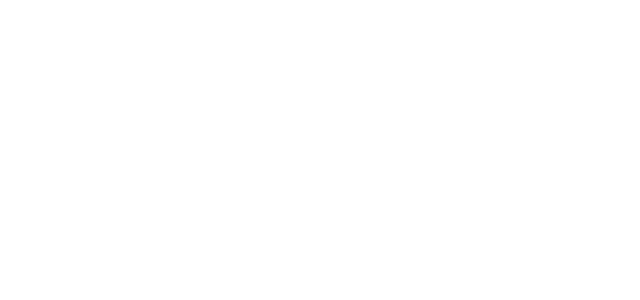
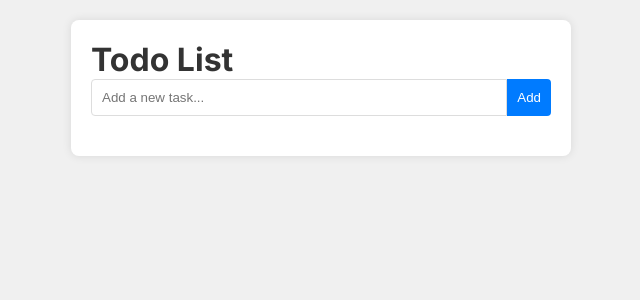
Before and after one commit to bedirgcmz/todo-list, a Next.js app: page / in a window 1280 px wide. Shown: the top 300 px of the page, without its empty margins (319-959 px from the left). Built offline with nearby package versions, Linux system fonts and the light colour scheme.

Commit message:
Todo is done

```diff
--- a/package.json
+++ b/package.json
@@ -13,6 +13,7 @@
     "next": "14.2.5",
     "react": "^18",
     "react-dom": "^18",
+    "react-icons": "^5.2.1",
     "styled-components": "^6.1.12"
   },
   "devDependencies": {
--- /dev/null
+++ b/src/Styles/GlobalStyles.ts
@@ -0,0 +1,22 @@
+"use client";
+import { createGlobalStyle } from "styled-components";
+
+const GlobalStyles = createGlobalStyle`
+  * {
+    margin: 0;
+    padding: 0;
+    box-sizing: border-box;
+  }
+
+  body {
+    font-family: Arial, sans-serif;
+    background-color: #f0f0f0;
+    color: #333;
+  }
+
+  ul {
+    list-style: none;
+  }
+`;
+
+export default GlobalStyles;
--- a/src/app/page.tsx
+++ b/src/app/page.tsx
@@ -1,3 +1,12 @@
+import React from "react";
+import TodoList from "../components/TodoList";
+import GlobalStyles from "../Styles/GlobalStyles";
+
 export default function Home() {
-  return <main></main>;
+  return (
+    <>
+      <GlobalStyles />
+      <TodoList />
+    </>
+  );
 }
--- a/src/components/TodoItem.tsx
+++ b/src/components/TodoItem.tsx
@@ -0,0 +1,50 @@
+import React from "react";
+import styled from "styled-components";
+import { Todo } from "../hooks/useLocalStorage";
+import { FaTrashAlt } from "react-icons/fa";
+import { FaCheckCircle } from "react-icons/fa";
+import { IoCheckmarkDoneCircleSharp } from "react-icons/io5";
+
+interface TodoItemProps {
+  todo: Todo;
+  onToggle: (id: number) => void;
+  onDelete: (id: number) => void;
+}
+
+const TodoItemContainer = styled.li<{ completed: boolean }>`
+  padding: 10px;
+  border-bottom: 1px solid #ddd;
+  display: flex;
+  justify-content: space-between;
+  background-color: ${({ completed }) => (completed ? "#d3ffd3" : "white")};
+
+  span {
+    text-decoration: ${({ completed }) => (completed ? "line-through" : "none")};
+  }
+`;
+
+const FaTrashAltStyles = styled.i`
+  color: red;
+`;
+const FaCheckCircleStyles = styled.i<{ completed: boolean }>`
+  color: ${({ completed }) => (completed ? "#50B498" : "#DD5746")};
+  margin-right: 12px;
+`;
+
+const TodoItem: React.FC<TodoItemProps> = ({ todo, onToggle, onDelete }) => {
+  return (
+    <TodoItemContainer completed={todo.completed} onClick={() => onToggle(todo.id)}>
+      <span>{todo.text}</span>
+      <span>
+        <FaCheckCircleStyles completed={todo.completed}>
+          {todo.completed ? <IoCheckmarkDoneCircleSharp /> : <FaCheckCircle />}
+        </FaCheckCircleStyles>
+        <FaTrashAltStyles onClick={() => onDelete(todo.id)}>
+          <FaTrashAlt />
+        </FaTrashAltStyles>
+      </span>
+    </TodoItemContainer>
+  );
+};
+
+export default TodoItem;
--- a/src/components/TodoList.tsx
+++ b/src/components/TodoList.tsx
@@ -0,0 +1,74 @@
+"use client";
+import React, { useState } from "react";
+import styled from "styled-components";
+import useLocalStorage from "../hooks/useLocalStorage";
+import TodoItem from "./TodoItem";
+
+const TodoListContainer = styled.div`
+  max-width: 500px;
+  margin: 20px auto;
+  padding: 20px;
+  background-color: white;
+  box-shadow: 0 0 10px rgba(0, 0, 0, 0.1);
+  border-radius: 8px;
+`;
+
+const InputContainer = styled.div`
+  display: flex;
+  margin-bottom: 20px;
+
+  input {
+    flex: 1;
+    padding: 10px;
+    border: 1px solid #ddd;
+    border-radius: 4px 0 0 4px;
+    outline: none;
+  }
+
+  button {
+    padding: 10px;
+    background-color: #007bff;
+    color: white;
+    border: none;
+    border-radius: 0 4px 4px 0;
+    cursor: pointer;
+
+    &:hover {
+      background-color: #0056b3;
+    }
+  }
+`;
+
+const TodoList: React.FC = () => {
+  const { todos, addTodo, toggleTodo, deleteTodo } = useLocalStorage();
+  const [newTodo, setNewTodo] = useState("");
+
+  const handleAddTodo = () => {
+    if (newTodo.trim()) {
+      addTodo(newTodo);
+      setNewTodo("");
+    }
+  };
+
+  return (
+    <TodoListContainer>
+      <h1>Todo List</h1>
+      <InputContainer>
+        <input
+          type="text"
+          value={newTodo}
+          onChange={(e) => setNewTodo(e.target.value)}
+          placeholder="Add a new task..."
+        />
+        <button onClick={handleAddTodo}>Add</button>
+      </InputContainer>
+      <ul>
+        {todos.map((todo) => (
+          <TodoItem key={todo.id} todo={todo} onToggle={toggleTodo} onDelete={deleteTodo} />
+        ))}
+      </ul>
+    </TodoListContainer>
+  );
+};
+
+export default TodoList;
--- /dev/null
+++ b/src/hooks/useLocalStorage.ts
@@ -0,0 +1,107 @@
+// "use client";
+// import { useState, useEffect } from "react";
+
+// export interface Todo {
+//   id: number;
+//   text: string;
+//   completed: boolean;
+// }
+
+// const useLocalStorage = () => {
+//   const [todos, setTodos] = useState<Todo[]>([]);
+
+//   const setLocalStorage = (pStringKey: string, pArray: any[]): void => {
+//     localStorage.setItem(pStringKey, JSON.stringify(pArray));
+//   };
+
+//   const getLocalStorage = (pStringKey: string): any[] | null => {
+//     const data = localStorage.getItem(pStringKey);
+//     return data ? JSON.parse(data) : null;
+//   };
+
+//   useEffect(() => {
+//     const storedTodos = getLocalStorage("todos");
+//     if (storedTodos) {
+//       setTodos(storedTodos);
+//     }
+//   }, []);
+
+//   useEffect(() => {
+//     setLocalStorage("todos", todos);
+//   }, [todos]);
+
+//   const addTodo = (text: string) => {
+//     const newTodo: Todo = { id: Date.now(), text, completed: false };
+//     setTodos((prevTodos) => [...prevTodos, newTodo]);
+//   };
+
+//   const toggleTodo = (id: number) => {
+//     setTodos((prevTodos) =>
+//       prevTodos.map((todo) => (todo.id === id ? { ...todo, completed: !todo.completed } : todo))
+//     );
+//   };
+
+//   const deleteTodo = (id: number) => {
+//     setTodos((prevTodos) => prevTodos.filter((todo) => todo.id !== id));
+//   };
+
+//   return { todos, addTodo, toggleTodo, deleteTodo };
+// };
+
+// export default useLocalStorage;
+
+"use client";
+import { useState, useEffect } from "react";
+
+export interface Todo {
+  id: number;
+  text: string;
+  completed: boolean;
+}
+
+const useLocalStorage = () => {
+  const [todos, setTodos] = useState<Todo[]>([]);
+  const [isLoaded, setIsLoaded] = useState(false);
+
+  const setLocalStorage = (pStringKey: string, pArray: any[]): void => {
+    localStorage.setItem(pStringKey, JSON.stringify(pArray));
+  };
+
+  const getLocalStorage = (pStringKey: string): Todo[] | null => {
+    const data = localStorage.getItem(pStringKey);
+    return data ? JSON.parse(data) : null;
+  };
+
+  useEffect(() => {
+    const storedTodos = getLocalStorage("todos");
+    if (storedTodos) {
+      setTodos(storedTodos);
+    }
+    setIsLoaded(true);
+  }, []);
+
+  useEffect(() => {
+    if (isLoaded) {
+      setLocalStorage("todos", todos);
+    }
+  }, [todos, isLoaded]);
+
+  const addTodo = (text: string) => {
+    const newTodo: Todo = { id: Date.now(), text, completed: false };
+    setTodos((prevTodos) => [...prevTodos, newTodo]);
+  };
+
+  const toggleTodo = (id: number) => {
+    setTodos((prevTodos) =>
+      prevTodos.map((todo) => (todo.id === id ? { ...todo, completed: !todo.completed } : todo))
+    );
+  };
+
+  const deleteTodo = (id: number) => {
+    setTodos((prevTodos) => prevTodos.filter((todo) => todo.id !== id));
+  };
+
+  return { todos, addTodo, toggleTodo, deleteTodo };
+};
+
+export default useLocalStorage;
```
Also changed, not shown: 1 other file (tests, documents, lock files or other folders).
